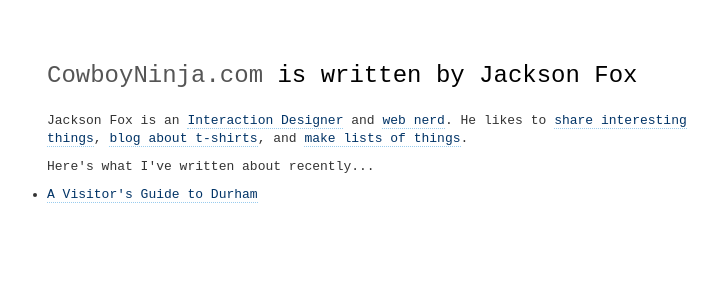
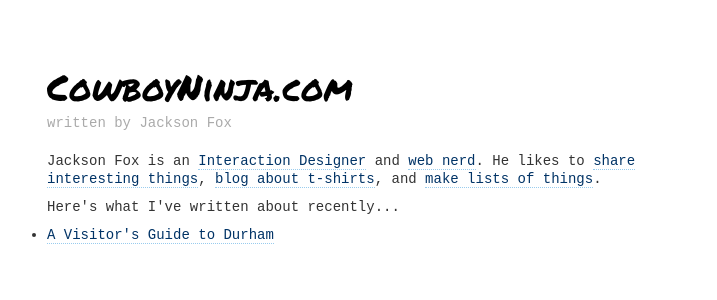
Before and after one commit to jacksonfox/cowboyninja.com, a Jekyll site: the page built from index.html, in a window 1280 px wide. Shown: the top 300 px of the page, without its empty margins (273-990 px from the left). Built offline with Jekyll 4.4.1, drawn with Linux system fonts in a browser that asks for light colours.

Commit message:
Playing with header font

```diff
--- a/_layouts/default.html
+++ b/_layouts/default.html
@@ -7,13 +7,15 @@
 	<title>{{ page.title }}</title>
 	<link rel="stylesheet" href="/css/old-skool.css" type="text/css">
 	<link rel="stylesheet" href="/css/iphone.css" type="text/css">
+	<link rel="stylesheet" href="http://fonts.googleapis.com/css?family=Permanent+Marker" type="text/css">
   <!--[if IE]>
     <script src="http://html5shiv.googlecode.com/svn/trunk/html5.js"></script>
   <![endif]-->
 <body>
   <section id="wrapper">
     <header>
-      <h1 id="logo"><a href="/" rel="home">CowboyNinja.com</a> is written by Jackson Fox</h1>
+      <h1 id="logo"><a href="/" rel="home">CowboyNinja.com</a></h1>
+      <p>written by Jackson Fox</p>
     </header>
     <section id="about">
       <p>Jackson Fox is an <a rel="employer" href="http://morebetterlabs.com">Interaction Designer</a> and <a rel="me" href="http://jacksonfox.org">web nerd</a>. He likes to <a rel="me" href="http://hamsterbot.com">share interesting things</a>, <a href="http://welovecotton.com">blog about t-shirts</a>, and <a rel="me" href="http://cowboyninja.com">make lists of things</a>.</p>
--- a/_layouts/post.html
+++ b/_layouts/post.html
@@ -7,6 +7,7 @@
 	<title>{{ page.title }} by Jackson Fox</title>
 	<link rel="stylesheet" href="/css/old-skool.css" type="text/css">
 	<link rel="stylesheet" href="/css/iphone.css" type="text/css">
+	<link rel="stylesheet" href="http://fonts.googleapis.com/css?family=Permanent+Marker" type="text/css">
   <!--[if IE]>
     <script src="http://html5shiv.googlecode.com/svn/trunk/html5.js"></script>
   <![endif]-->
--- a/css/old-skool.css
+++ b/css/old-skool.css
@@ -18,17 +18,17 @@
 
 body {
   font-family: monospace;
-  font-size: 13px;
+  font-size: 14px;
   line-height: 18px;
   color: #333333;
   background: #ffffff;
 }
-h1, h2, h3, h4 {
+h2, h3, h4 {
   font-family: monospace;
   margin: 1em 0px;
   color: #000000;
 }
-h1 { font-size: 24px; line-height: 32px; }
+h1 { font-size: 36px; line-height: 54px; font-family: "Permanent Marker"; }
 h2, h3 { font-size: 24px; line-height: 32px; }
 h4 { font-size: 18px; }
 p {
@@ -71,12 +71,10 @@
 header h1 a {
   text-decoration: none;
   border: none;
-  color: #555555;
+  color: #000;
   background-color: #ffffff;
 }
-header p.tagline {
-  font-size: 18px;
-  line-height: 24px;
+header p {
   color: #aaaaaa;
   margin-bottom: 0px;
 }
@@ -98,3 +96,11 @@
 .slide li {
   list-style-type: none;
 }
+
+/* Posts & pages
+ ------------------------------------------------------------ */
+
+#body img {
+  max-width: 640px;
+  margin-bottom: 18px;
+}
```
